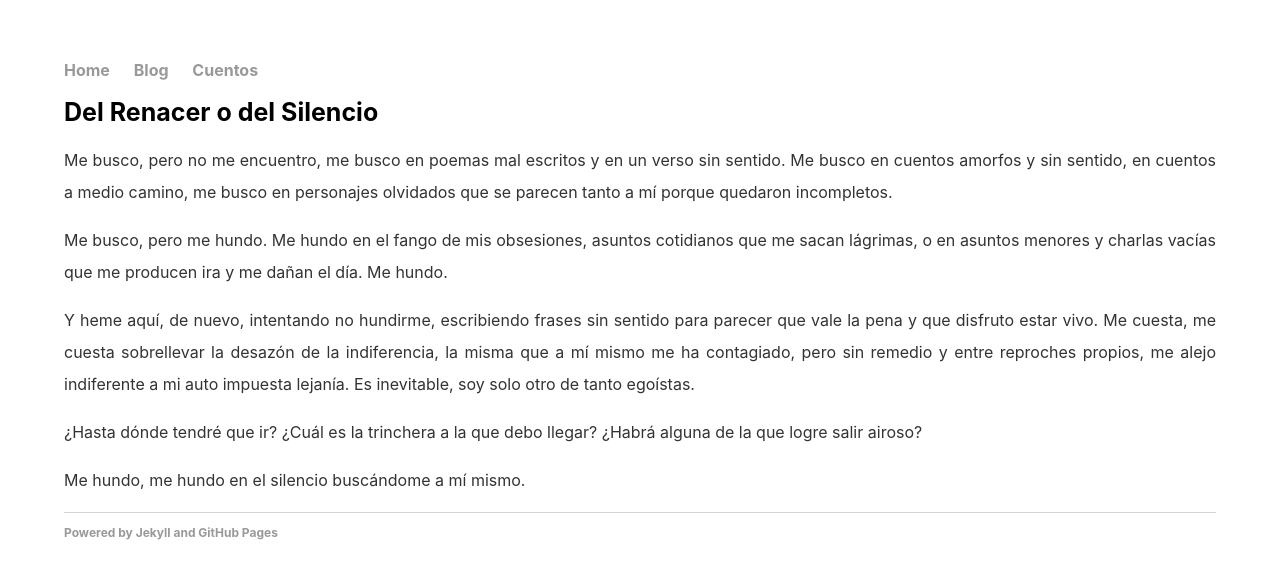
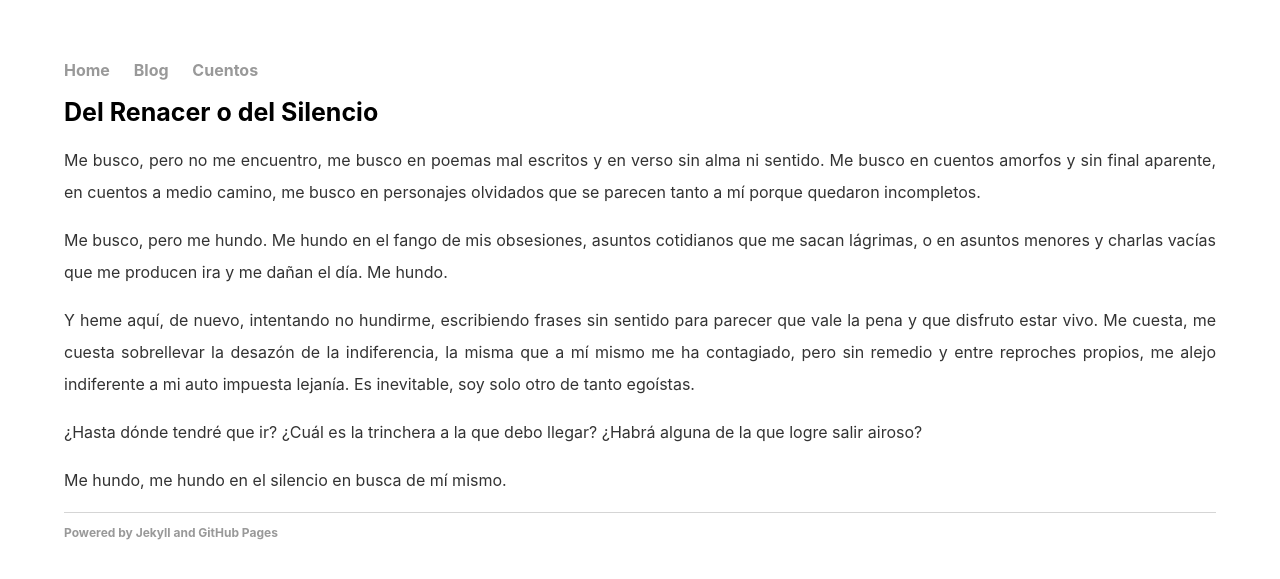
Before and after one commit to jumedata/jume-blog, a Jekyll site: the page built from _posts/2022-05-17-DelRenacerodelSilencio.md, in a window 1280 px wide. Shown: the top 579 px of the page. Built offline with Jekyll 4.4.1, drawn with Linux system fonts in a browser that asks for light colours.

Commit message:
Update 2022-05-17-DelRenacerodelSilencio.md

```diff
--- a/_posts/2022-05-17-DelRenacerodelSilencio.md
+++ b/_posts/2022-05-17-DelRenacerodelSilencio.md
@@ -5,7 +5,7 @@ date: 2022-05-17
 categories: post
 ---
 
-Me busco, pero no me encuentro, me busco en poemas mal escritos y en un verso sin sentido. Me busco en cuentos amorfos y sin sentido, en cuentos a medio camino, me busco en personajes olvidados que se parecen tanto a mí porque quedaron incompletos.
+Me busco, pero no me encuentro, me busco en poemas mal escritos y en verso sin alma ni sentido. Me busco en cuentos amorfos y sin final aparente, en cuentos a medio camino, me busco en personajes olvidados que se parecen tanto a mí porque quedaron incompletos.
 
 Me busco, pero me hundo. Me hundo en el fango de mis obsesiones, asuntos cotidianos que me sacan lágrimas, o en asuntos menores y charlas vacías que me producen ira y me dañan el día. Me hundo.
 
@@ -13,4 +13,4 @@ Y heme aquí, de nuevo, intentando no hundirme, escribiendo frases sin sentido p
 
 ¿Hasta dónde tendré que ir? ¿Cuál es la trinchera a la que debo llegar? ¿Habrá alguna de la que logre salir airoso?
 
-Me hundo, me hundo en el silencio buscándome a mí mismo.
+Me hundo, me hundo en el silencio en busca de mí mismo.
```
